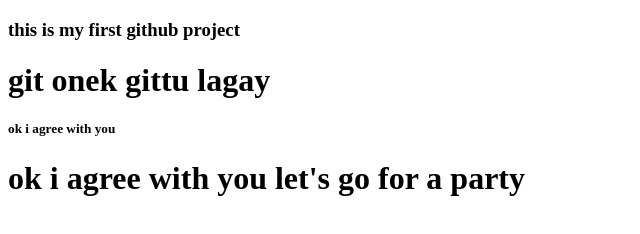
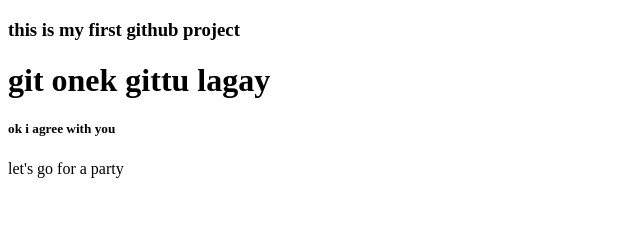
Before and after one commit to Robiul-Islam5314/my-third-website, a plain HTML site: page index.html in a window 1280 px wide. Shown: the whole page, without its empty margins (0-640 px from the left). Drawn offline with Linux system fonts and the light colour scheme.

Commit message:
let's go for a party

```diff
--- a/index.html
+++ b/index.html
@@ -9,6 +9,6 @@
     <h3>this is my first github project</h3>
     <h1>git onek gittu lagay</h1>
     <h5>ok i agree with you</h5>
-    <h1>ok i agree with you let's go for a party</h1>
+    <p>let's go for a party</p>
 </body>
 </html>
```
